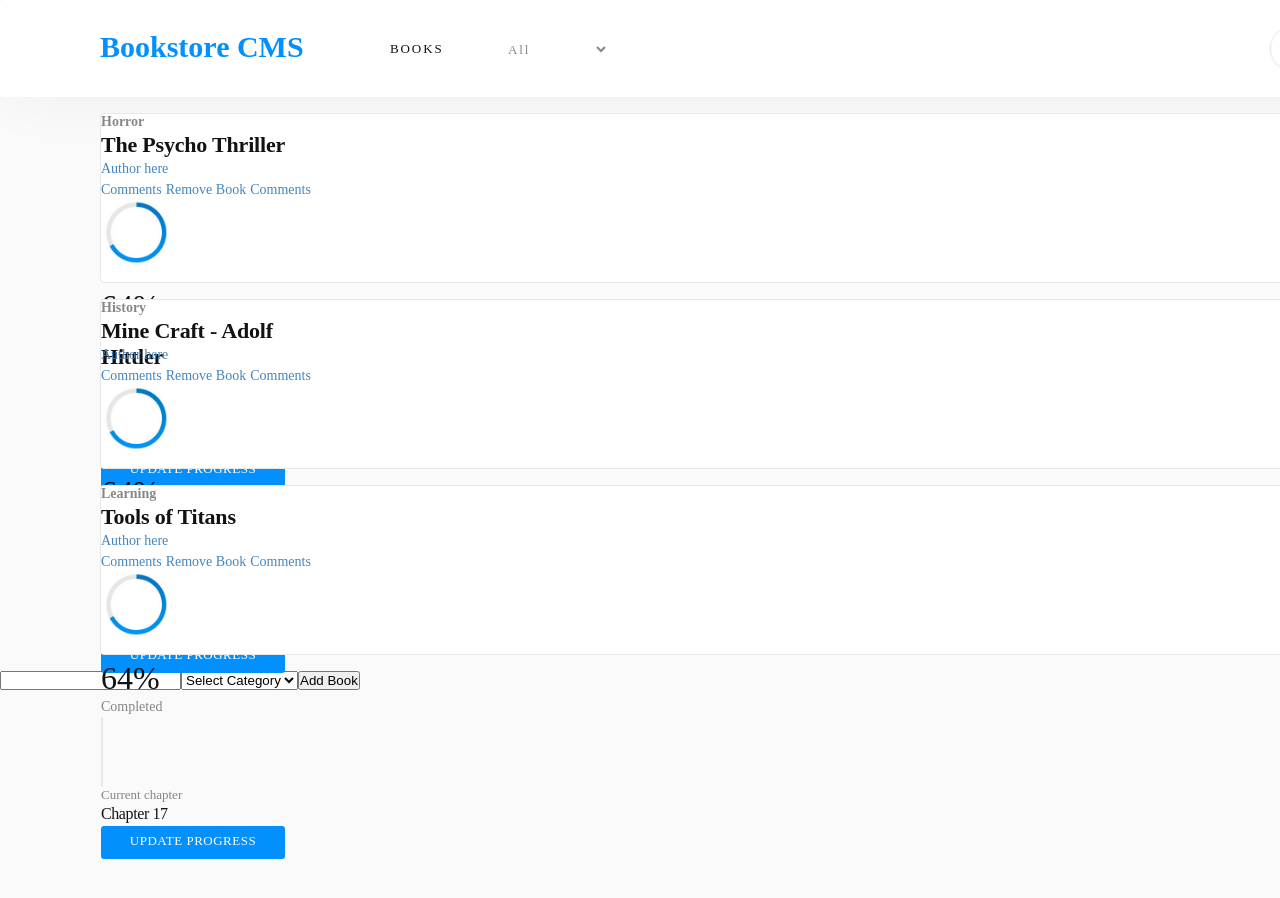
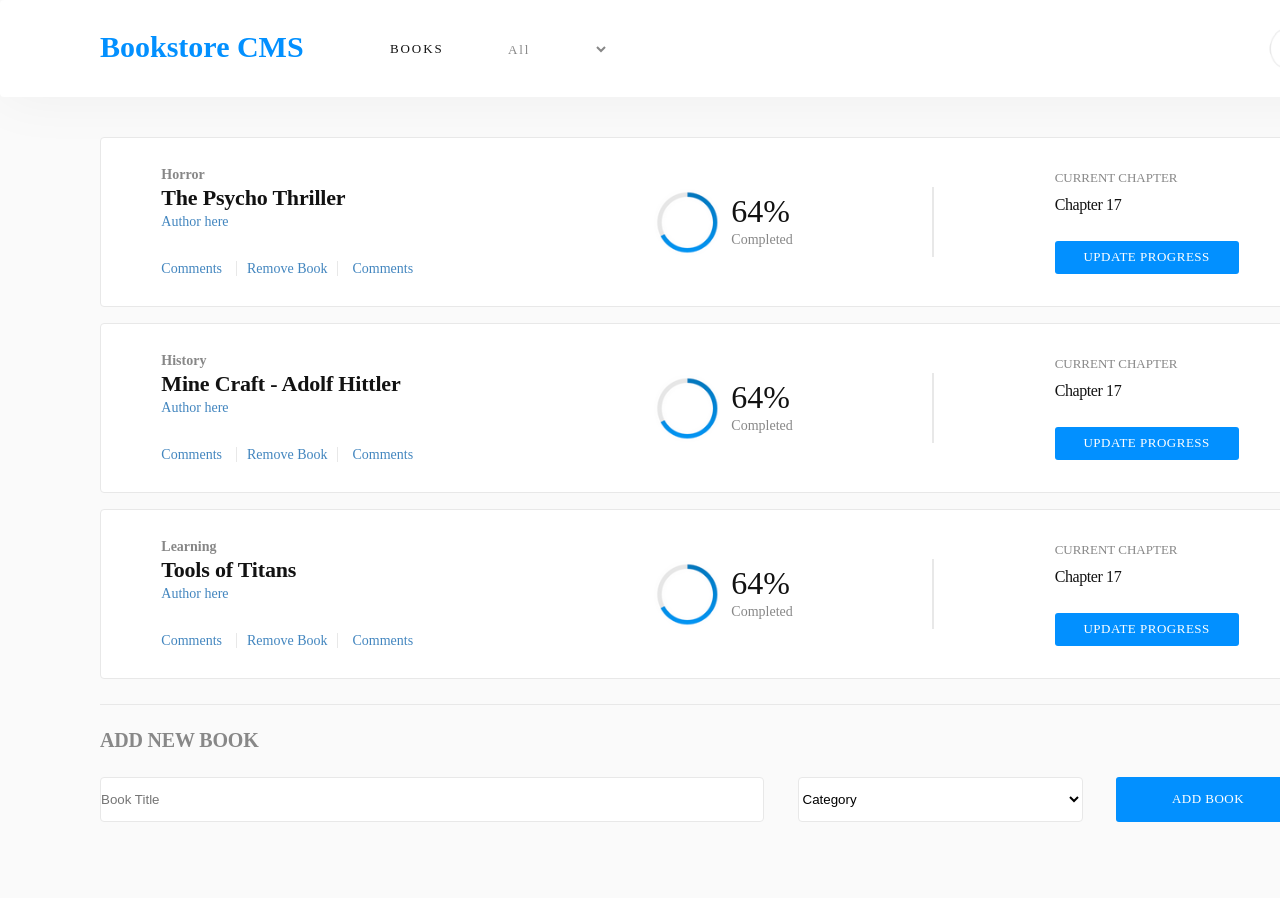
Before and after one commit to canriquez/redux-bookstore, a React (Create React App) app: page / in a window 1280 px wide. Shown: the top 898 px of the page. Built offline with nearby package versions, Linux system fonts and the light colour scheme; a web font is replaced by a local one.

Commit message:
complete book cards positioning and aligment. footer block styling

```diff
--- a/src/components/Book.js
+++ b/src/components/Book.js
@@ -7,6 +7,7 @@ const Book = ({
   handleRemoveBook,
 }) => (
     <li className='list-item Lesson-Panel'>
+      <div className="book-actions">
         <div className=''>
           <h3 className='School-of'>{book.category}</h3>
           <h1 className='title'>{book.title}</h1>
@@ -15,19 +16,25 @@ const Book = ({
         <div className='book-options'>
           <a href='#' className='book-option'>Comments</a>
           {' '}
-      <a href='#' className='book-option' onClick={() => handleRemoveBook(book)}>Remove Book</a>
+          <a href='#' className='book-option middle-option' onClick={() => handleRemoveBook(book)}>Remove Book</a>
           {' '}
           <a href='#' className='book-option'>Comments</a>
         </div>
+      </div>
+      <div class='completion-meter'>
+        <div className='Rectangle-3'><div className='Oval-2'></div></div>
         <div>
-      <div className='Rectangle-3'><div className='Oval-2'></div></div>
           <h1 className='-Percent-Complete'>64%</h1>
           <p className='Completed'>Completed</p>
         </div>
+
+      </div>
       <div className='Line-2'></div>
+      <div className='progress-numbers'>
         <div>
           <p className='Current-Chapter'>Current chapter</p>
           <p className='Current-Lesson'>Chapter 17</p>
+        </div>
         <button className='Rectangle-2'><p className='Update-progress'>update progress</p></button>
       </div>
     </li>
--- a/src/containers/BooksForm.js
+++ b/src/containers/BooksForm.js
@@ -14,7 +14,7 @@ class BooksForm extends React.Component {
     };
 
     this.categories = [
-      'Select Category',
+      'Category',
       'Action',
       'Biography',
       'History',
@@ -42,7 +42,7 @@ class BooksForm extends React.Component {
     e.preventDefault();
     const { onSubmitCreateBook } = this.props;
     const { title, category } = this.state;
-    if (title === '' || category === 'Select Category') { return; }
+    if (title === '' || category === 'Category') { return; }
 
     const book = {
       ...this.state,
@@ -54,8 +54,12 @@ class BooksForm extends React.Component {
   render() {
     const { title } = this.state;
     return (
+      <div className='form-block'>
+        <div className='form-title'>
+          add new book
+        </div>
         <form action="#" onSubmit={this.handleSubmit}>
-        <input type="text" onChange={this.handleChange} value={title} id="inputValue" />
+          <input type="text" onChange={this.handleChange} value={title} id="inputValue" placeholder='Book Title' />
           <select name="category" id="category" onChange={this.handleChange}>
             {
               this.categories.map((cat, id) => (
@@ -63,9 +67,9 @@ class BooksForm extends React.Component {
               ))
             }
           </select>
-        <button type="submit">Add Book</button>
+          <button id="submit-btn" className="Rectangle-2" type="submit"><p className='Update-progress'>Add Book</p></button>
         </form>
-
+      </div>
     );
   }
 }
--- a/src/index.css
+++ b/src/index.css
@@ -36,7 +36,7 @@
   font-stretch: normal;
 }
 
-@import url('https://fonts.googleapis.com/css2?family=Roboto+Slab:wght@400;700&display=swap');
+@import url("https://fonts.googleapis.com/css2?family=Roboto+Slab:wght@300;400;700&display=swap");
 
 .panel {
   margin: 0 auto;
@@ -73,6 +73,7 @@
   position: relative;
   top: 0;
   left: 50%;
+  margin-bottom: 40px;
   transform: translateX(-50%);
   display: flex;
   flex-direction: row;
@@ -129,13 +130,15 @@
   width: 45px;
   height: 45px;
   background-size: cover;
-
 }
 
 .list-item {
+  display: flex;
   position: relative;
   list-style: none;
   margin: 1em auto;
+  align-items: center;
+  justify-content: space-around;
 }
 
 .Lesson-Panel {
@@ -150,7 +153,7 @@
   width: 126px;
   height: 18px;
   opacity: 0.5;
-  font-family: 'Roboto Slab', serif;
+  font-family: "Roboto Slab", serif;
   font-size: 13px;
   font-weight: 300;
   font-stretch: normal;
@@ -158,6 +161,7 @@
   line-height: normal;
   letter-spacing: normal;
   color: var(--black-three);
+  text-transform: uppercase;
 }
 
 .School-of {
@@ -175,7 +179,6 @@
 }
 
 .title {
-  width: 197px;
   height: 29px;
   font-family: RobotoSlab;
   font-size: 22px;
@@ -187,10 +190,18 @@
   color: var(--black-three);
 }
 
+.book-actions {
+  width: 30%;
+  height: 66%;
+  display: flex;
+  flex-direction: column;
+  justify-content: space-between;
+}
+
 .Suzanne-Collins {
   width: 107px;
   height: 19px;
-  font-family: 'Roboto Slab', serif;
+  font-family: "Roboto Slab", serif;
   font-size: 14px;
   font-weight: 300;
   font-stretch: normal;
@@ -203,7 +214,7 @@
 .book-option {
   position: relative;
   height: 19px;
-  font-family: 'Roboto Slab', serif;
+  font-family: "Roboto Slab", serif;
   font-size: 14px;
   font-weight: 300;
   font-stretch: normal;
@@ -212,6 +223,15 @@
   letter-spacing: normal;
   color: #4386bf;
   text-decoration: none;
+}
+
+.middle-option {
+  padding-left: 10px;
+  padding-right: 10px;
+  margin-left: 10px;
+  margin-right: 10px;
+  border-left: solid 1px #e8e8e8;
+  border-right: solid 1px #e8e8e8;
 }
 
 .-Percent-Complete {
@@ -245,7 +265,7 @@
   width: 126px;
   height: 18px;
   opacity: 0.5;
-  font-family: 'Roboto Slab', serif;
+  font-family: "Roboto Slab", serif;
   font-size: 13px;
   font-weight: 300;
   font-stretch: normal;
@@ -258,7 +278,7 @@
 .Current-Lesson {
   width: 75px;
   height: 21px;
-  font-family: 'Roboto Slab', serif;
+  font-family: "Roboto Slab", serif;
   font-size: 16px;
   font-weight: 300;
   font-stretch: normal;
@@ -266,6 +286,7 @@
   line-height: normal;
   letter-spacing: -0.4px;
   color: var(--black-three);
+  margin: 8px 0;
 }
 
 .Rectangle-2 {
@@ -280,7 +301,7 @@
   position: relative;
   width: 143px;
   height: 18px;
-  font-family: 'Roboto Slab', serif;
+  font-family: "Roboto Slab", serif;
   font-size: 13px;
   font-weight: 300;
   font-stretch: normal;
@@ -293,9 +314,24 @@
   margin: auto;
 }
 
+.progress-numbers {
+  height: 72%;
+  display: flex;
+  flex-direction: column;
+  justify-content: space-around;
+}
+
 .Rectangle-3 {
   width: 90px;
   height: 89.9px;
+  display: flex;
+  justify-content: center;
+  align-items: center;
+}
+
+.completion-meter {
+  display: flex;
+  align-items: center;
 }
 
 .Oval-2 {
@@ -312,3 +348,50 @@
   height: 70px;
   border: solid 1px #e8e8e8;
 }
+
+/*  Form title */
+
+.form-block {
+  margin: 25px auto;
+  width: 1200px;
+  border-top: solid 1px #e8e8e8;
+}
+
+.form-title {
+  height: 24px;
+  margin: 24px 0;
+  font-family: Montserrat;
+  font-size: 20px;
+  font-weight: bold;
+  font-stretch: normal;
+  font-style: normal;
+  line-height: normal;
+  letter-spacing: -0.18px;
+  color: #888888;
+  text-transform: uppercase;
+}
+
+#inputValue {
+  width: 664px;
+  height: 45px;
+  border-radius: 4px;
+  border: solid 1px #e8e8e8;
+  background-color: #ffffff;
+}
+
+#category {
+  width: 285px;
+  height: 45px;
+  border-radius: 4px;
+  border: solid 1px #e8e8e8;
+  background-color: #ffffff;
+}
+
+#submit-btn {
+  height: 45px;
+}
+
+form {
+  display: flex;
+  justify-content: space-between;
+}
```
Lines whose indentation alone changed are shown as unchanged.
